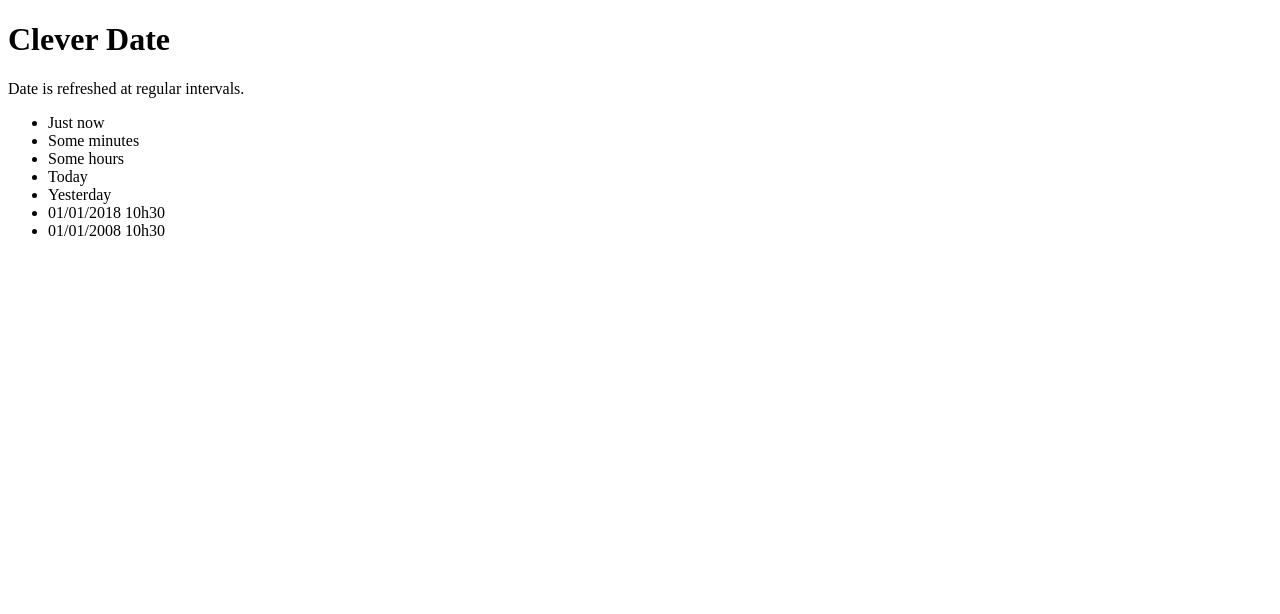
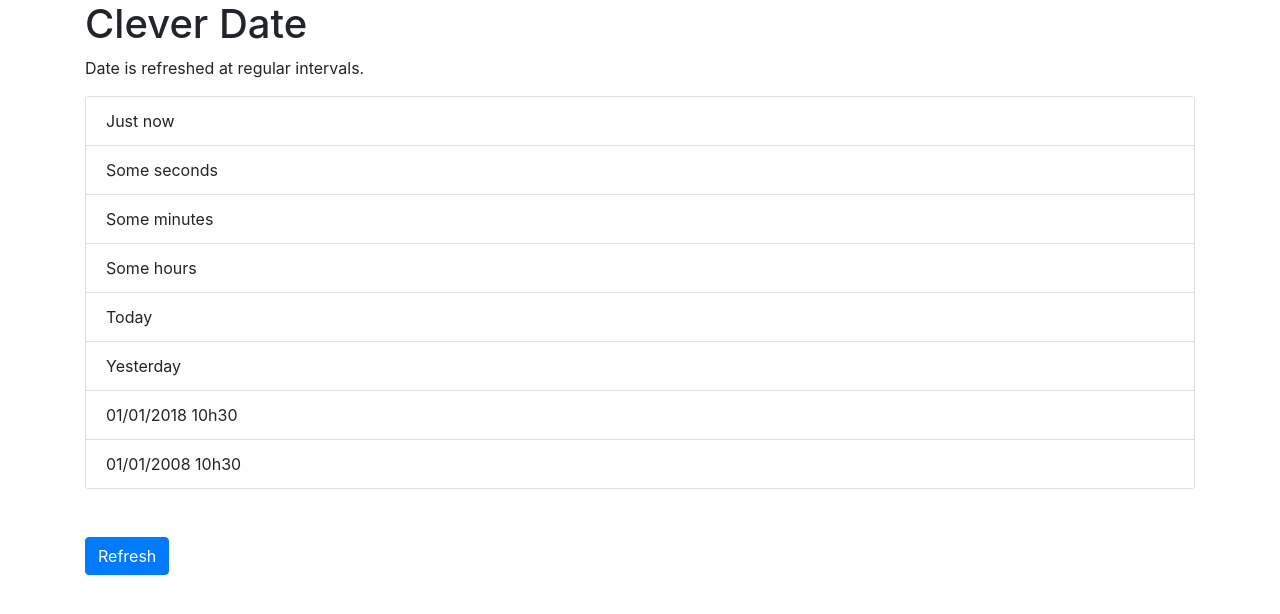
Before and after one commit to date-js/clever-date, a website: page example/index.html in a window 1280 px wide. Drawn offline with nearby package versions, Linux system fonts and the light colour scheme.

Commit message:
gh-pages

```diff
--- a/example/index.html
+++ b/example/index.html
@@ -3,32 +3,41 @@
 <head>
     <meta http-equiv="Content-Type" content="text/html; charset=UTF-8" />
     <title>Clever Date</title>
+    <meta name="viewport" content="width=device-width, initial-scale=1, shrink-to-fit=no">
+    <link rel="stylesheet" href="https://cdn.jsdelivr.net/npm/bootstrap@4.5.3/dist/css/bootstrap.min.css" integrity="sha384-TX8t27EcRE3e/ihU7zmQxVncDAy5uIKz4rEkgIXeMed4M0jlfIDPvg6uqKI2xXr2" crossorigin="anonymous">
     <script src="../dist/clever-date.js"></script>
 </head>
 <body>
-    <h1>Clever Date</h1>
-    <p>Date is refreshed at regular intervals.</p>
+    <div class="container">
+        <h1>Clever Date</h1>
+        <p>Date is refreshed at regular intervals.</p>
 
-    <ul>
-        <li><div data-clever-date="1601801423">Just now</div></li>
-        <li><div data-clever-date="1580891648">Some minutes</div></li>
-        <li><div data-clever-date="1580650000">Some hours</div></li>
-        <li><div data-clever-date="1580640000">Today</div></li>
-        <li><div data-clever-date="1580891648">Yesterday</div></li>
-        <li><div data-clever-date="1514806899">01/01/2018 10h30</div></li>
-        <li><div data-clever-date="1222857023">01/01/2008 10h30</div></li>
-    </ul>
+        <div class="card">
+            <ul class="list-group list-group-flush">
+                <li class="list-group-item" data-clever-date="1601801423">Just now</li>
+                <li class="list-group-item" data-clever-date="1601801400">Some seconds</li>
+                <li class="list-group-item" data-clever-date="1580891648">Some minutes</li>
+                <li class="list-group-item" data-clever-date="1580650000">Some hours</li>
+                <li class="list-group-item" data-clever-date="1580640000">Today</li>
+                <li class="list-group-item" data-clever-date="1580891648">Yesterday</li>
+                <li class="list-group-item" data-clever-date="1514806899">01/01/2018 10h30</li>
+                <li class="list-group-item" data-clever-date="1222857023">01/01/2008 10h30</li>
+            </ul>
+        </div>
 
+        <span onClick="location.reload();" class="mt-5 btn btn-primary">Refresh</span>
+    </div>
 
     <script>
         // SIMULATE REAL DATES
         const items = document.querySelectorAll(`[data-clever-date]`);
         const now = Date.now() / 1000;
         items[0].setAttribute('data-clever-date', now);
-        items[1].setAttribute('data-clever-date', now-500);
-        items[2].setAttribute('data-clever-date', now-10000);
-        items[3].setAttribute('data-clever-date', now-12*3600);
-        items[4].setAttribute('data-clever-date', now-100000);
+        items[1].setAttribute('data-clever-date', now-30);
+        items[2].setAttribute('data-clever-date', now-500);
+        items[3].setAttribute('data-clever-date', now-10000);
+        items[4].setAttribute('data-clever-date', now-12*3600);
+        items[5].setAttribute('data-clever-date', now-100000);
         // --------
 
 
--- a/package.json
+++ b/package.json
@@ -4,7 +4,7 @@
   "description": "A Javascript module to show an intelligent date refreshing at regular intervals.",
   "main": "dist/clever-date.js",
   "scripts": {
-    "prepare": "webpack",
+    "prepare": " rm -f node_modules/html-entities/lib/*.d.ts && webpack --mode production",
     "eslint": "eslint ./src --ext .ts,.js,.d.ts",
     "eslint-fix": "eslint ./src --ext .ts,.js,.d.ts --fix",
     "watch": "webpack --watch",
```
Also changed, not shown: .github/workflows/deploy-gh-page.yml (added), README.md, 1 other file.
